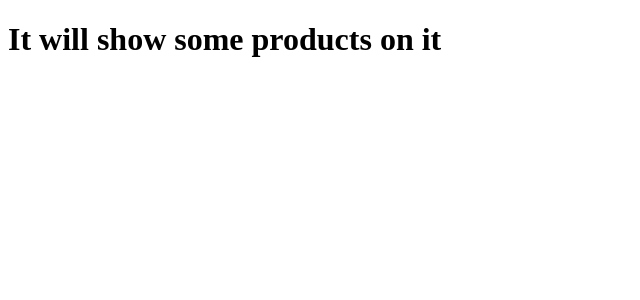
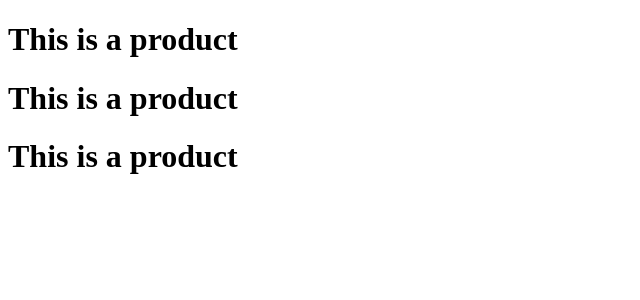
Before and after one commit to Emily81926/product-react-app, a React (Create React App) app: page / in a window 1280 px wide. Shown: the top 300 px of the page, without its empty margins (0-640 px from the left). Built offline with nearby package versions, Linux system fonts and the light colour scheme.

Commit message:
feat: add ProductList and ProductCard component

```diff
--- a/src/App.js
+++ b/src/App.js
@@ -1,5 +1,6 @@
+import ProductList from "./components/ProductList";
 function App() {
-  return <h1> It will show some products on it</h1>;
+  return <ProductList />;
 }
 
 export default App;
--- /dev/null
+++ b/src/components/ProductCard.js
@@ -0,0 +1,5 @@
+function ProductCard() {
+  return <h1>This is a product</h1>;
+}
+
+export default ProductCard;
--- /dev/null
+++ b/src/components/ProductList.js
@@ -0,0 +1,13 @@
+import ProductCard from "./ProductCard";
+
+function ProductList() {
+  return (
+    <div>
+      <ProductCard />
+      <ProductCard />
+      <ProductCard />
+    </div>
+  );
+}
+
+export default ProductList;
```
